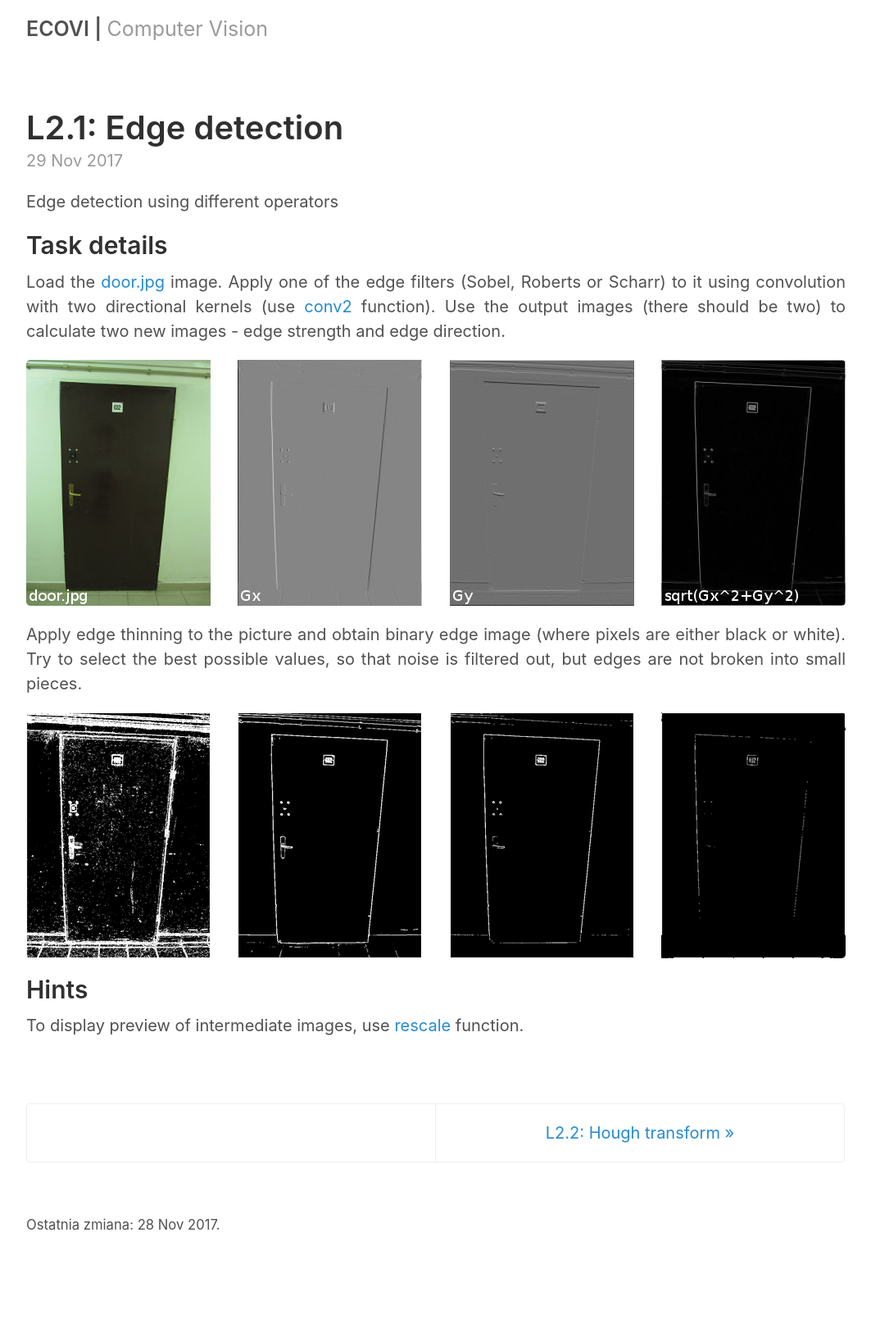
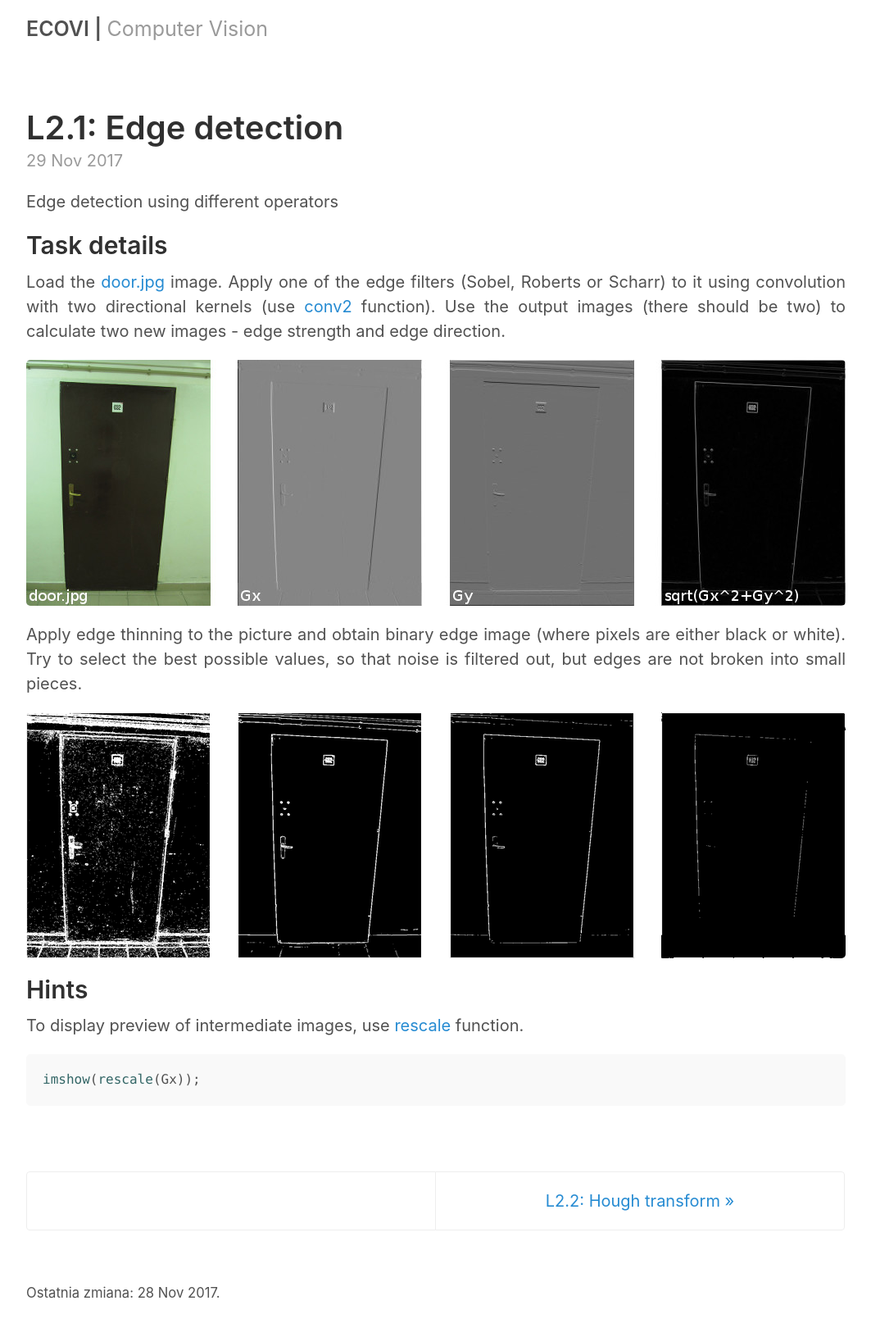
Before and after one commit to maciek-slon/ecovi, a Jekyll site: the page built from _posts/2017-11-29-T1-edge.md, in a window 1280 px wide. Shown: the whole page at 82% size, without its empty margins (108-1171 px from the left). Built offline with Jekyll 4.4.1, drawn with Linux system fonts in a browser that asks for light colours; before the commit the page ends 1548 px from its top, so only the background shows below that.

Commit message:
Fix equation and add code sample

```diff
--- a/_posts/2017-11-29-T1-edge.md
+++ b/_posts/2017-11-29-T1-edge.md
@@ -22,3 +22,7 @@ Apply edge thinning to the picture and obtain binary edge image (where pixels ar
 ## Hints
 
 To display preview of intermediate images, use [rescale](https://www.mathworks.com/help/matlab/ref/rescale.html) function.
+
+{% highlight matlab %}
+imshow(rescale(Gx));
+{% endhighlight %}
```
Also changed, not shown: _posts/2017-11-29-T2-hough.md (+4 -1 lines).
